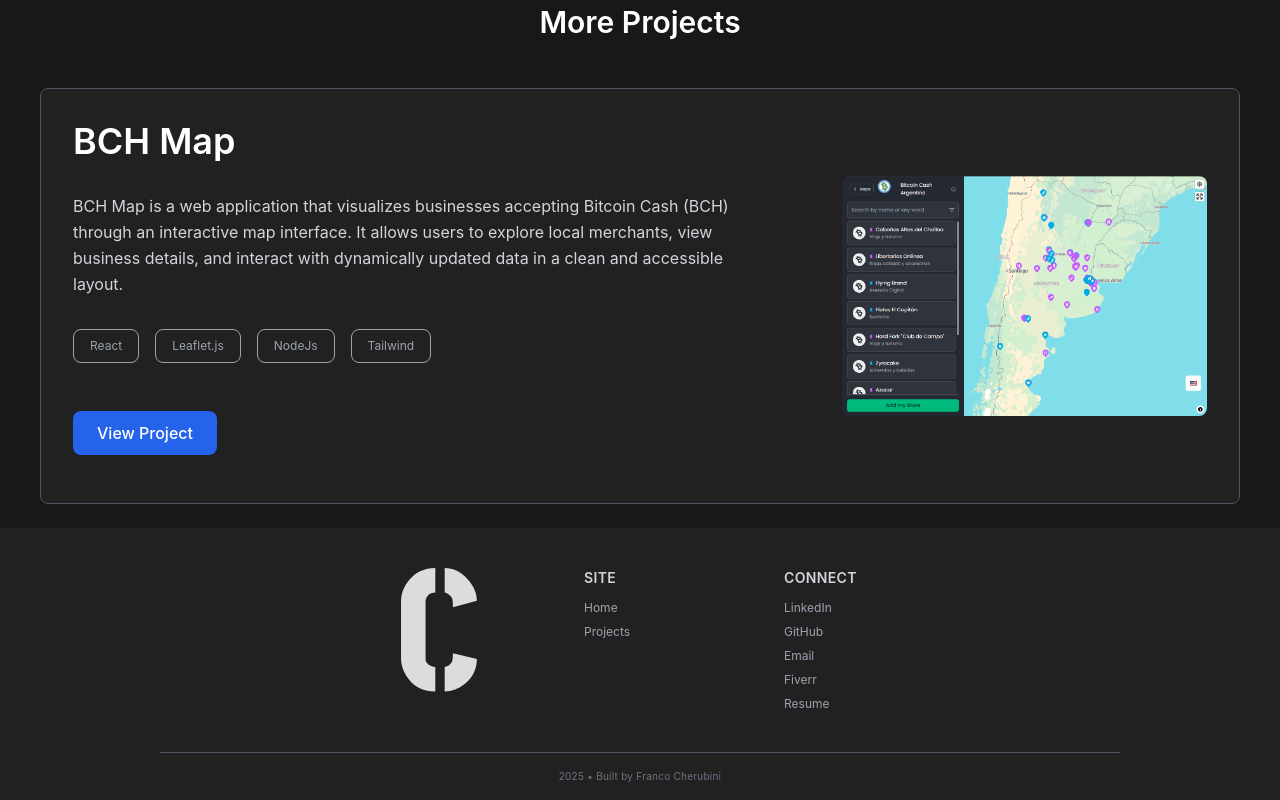
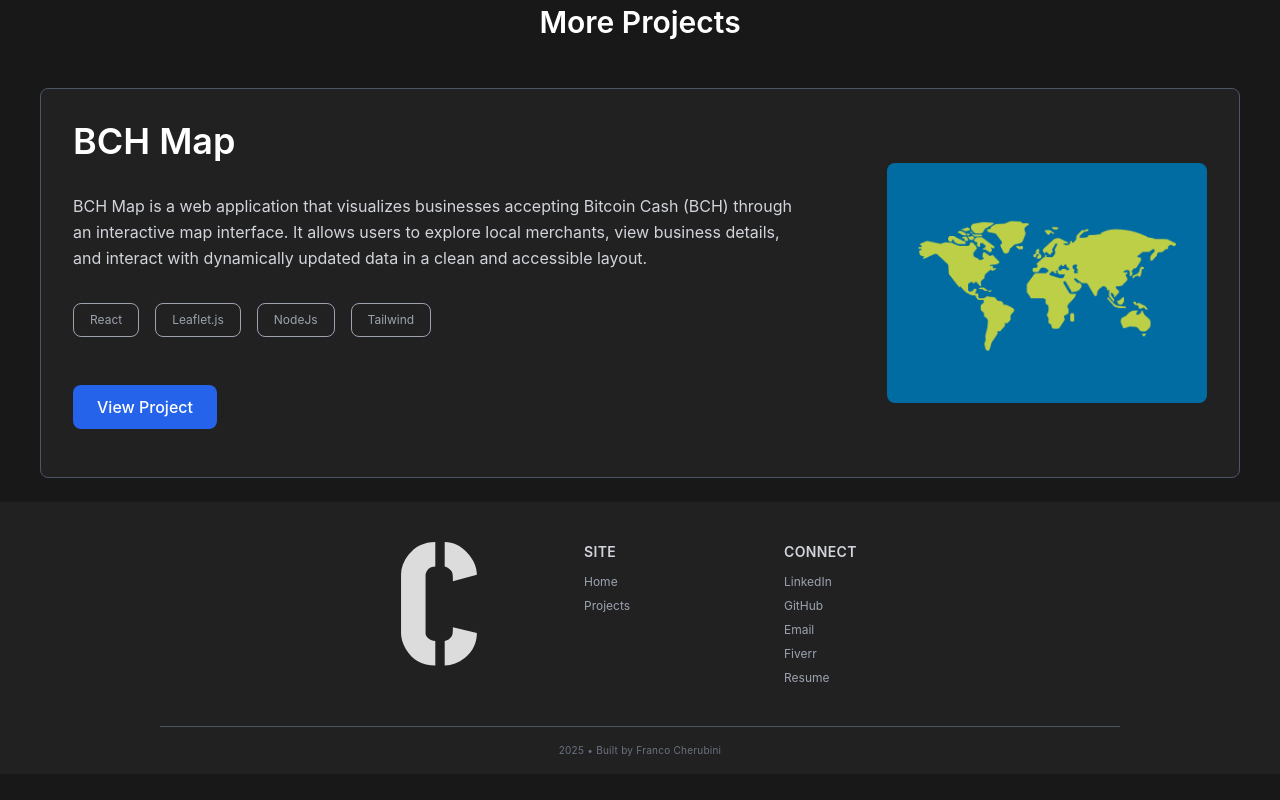
Before and after one commit to cherubinifranco/portfolio, a React (Create React App) app: page / in a window 1280 px wide. Shown: the part 2602-3402 px from the top of the page. After the commit the page ends 3376 px from the top, so only its background shows below. Built offline with nearby package versions, Linux system fonts and the light colour scheme.

Commit message:
feat: Other Project now uses a single image from projectInfo

```diff
--- a/src/components/Otherproject.jsx
+++ b/src/components/Otherproject.jsx
@@ -39,7 +39,7 @@ export default function OtherProject({
           </a>
         </div>
 
-        <img src={projectInfo.img} alt={projectInfo.name} className="h-56 md:h-60 object-contain rounded-lg" />
+        <img src={projectInfo.imgsmall} alt={projectInfo.name} className="h-56 md:h-60 object-contain rounded-lg" />
       </article>
     </RevealOnScroll>
   );
```
